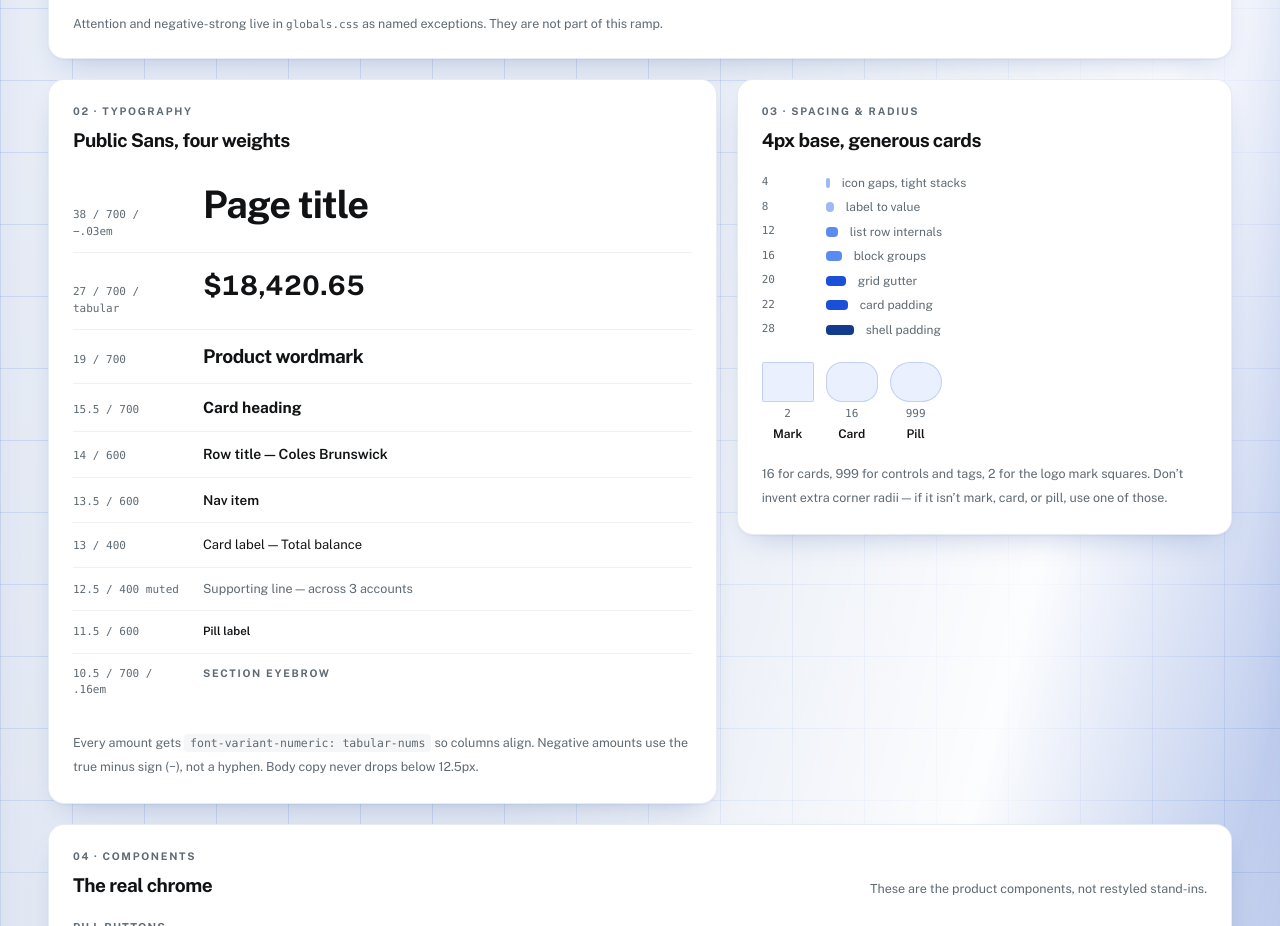
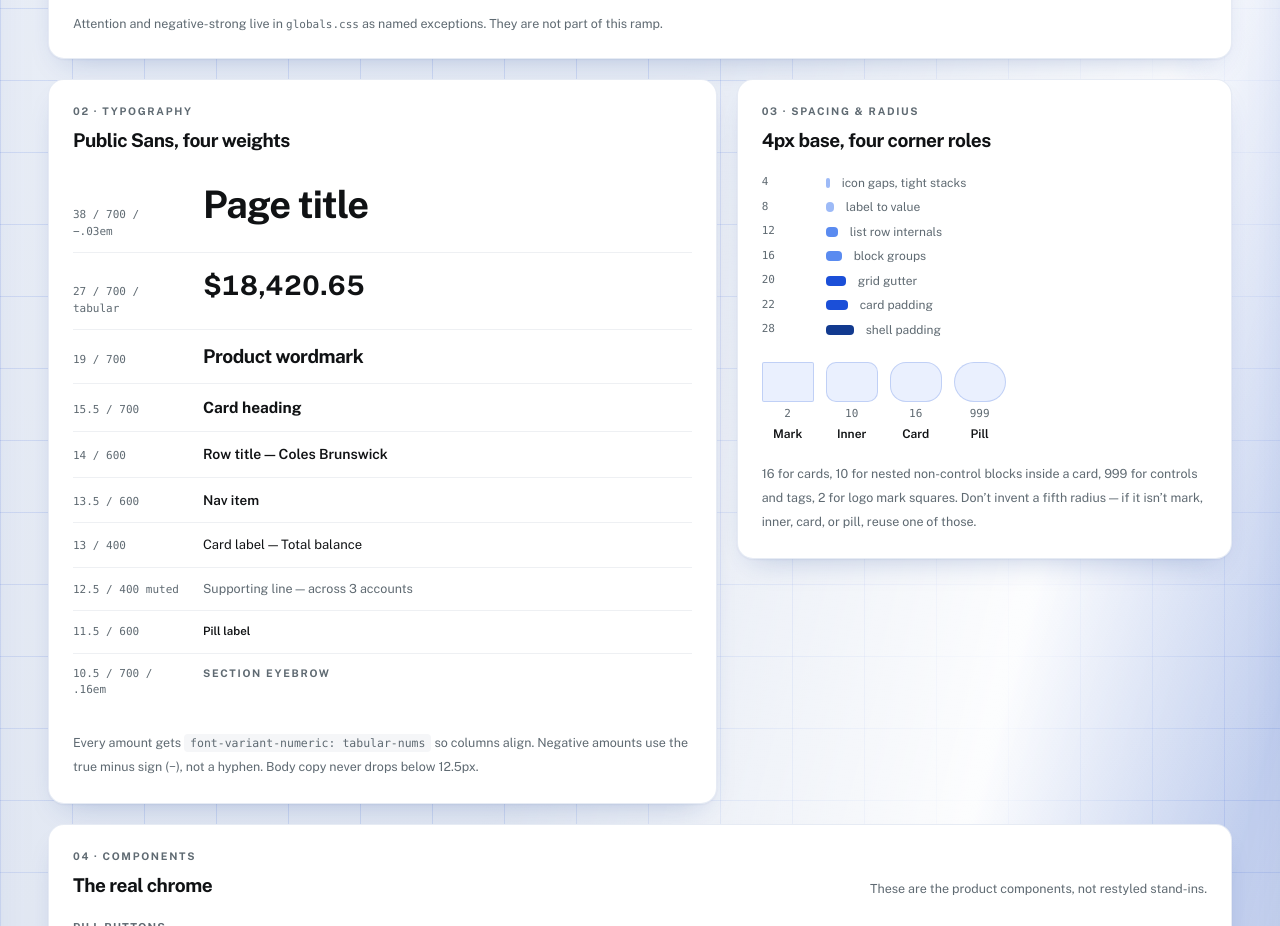
Before and after one commit to Cyphruszx/Bit-by-Bit, a Next.js app: page /design-system in a window 1280 px wide. Shown: the part 1000-1926 px from the top of the page. Built offline with nearby package versions, Linux system fonts and the light colour scheme; no server answers.

Commit message:
Add Inner 10 as the fourth radius role on the design-system page.
Declare --radius-inner in globals.css and show Mark / Inner / Card / Pill tiles. Do not restyle product screens yet.

Co-authored-by: Cyphruszx <Cyphruszx@users.noreply.github.com>

```diff
--- a/src/app/design-system/gallery.tsx
+++ b/src/app/design-system/gallery.tsx
@@ -123,7 +123,7 @@ export function DesignSystemGallery() {
         </Section>
 
         <div className="grid gap-5">
-          <Section index="03" eyebrow="Spacing & radius" title="4px base, generous cards">
+          <Section index="03" eyebrow="Spacing & radius" title="4px base, four corner roles">
             <div className="grid gap-2">
               {spaceSamples.map((sample) => (
                 <div key={sample.px} className="flex items-center gap-3">
@@ -145,8 +145,8 @@ export function DesignSystemGallery() {
               ))}
             </div>
             <p className="text-[12.5px] leading-6 text-muted">
-              16 for cards, 999 for controls and tags, 2 for the logo mark squares. Don’t invent extra corner radii — if
-              it isn’t mark, card, or pill, use one of those.
+              16 for cards, 10 for nested non-control blocks inside a card, 999 for controls and tags, 2 for logo mark
+              squares. Don’t invent a fifth radius — if it isn’t mark, inner, card, or pill, reuse one of those.
             </p>
           </Section>
         </div>
--- a/src/app/design-system/tokens.ts
+++ b/src/app/design-system/tokens.ts
@@ -54,6 +54,7 @@ export const darkColourTokens: ColorToken[] = [
 
 export const radiusSamples = [
   { name: "Mark", value: "2", className: "rounded-[var(--radius-mark)]", cssVar: "--radius-mark" },
+  { name: "Inner", value: "10", className: "rounded-[var(--radius-inner)]", cssVar: "--radius-inner" },
   { name: "Card", value: "16", className: "rounded-[var(--radius-card)]", cssVar: "--radius-card" },
   { name: "Pill", value: "999", className: "rounded-[var(--radius-pill)]", cssVar: "--radius-pill" },
 ] as const;
--- a/src/app/globals.css
+++ b/src/app/globals.css
@@ -121,6 +121,7 @@
   --radius-card: 1rem;
   --radius-pill: 9999px;
   --radius-mark: 2px;
+  --radius-inner: 10px;
 
   --card-bg: #ffffff;
   --card-border: rgba(18, 58, 143, 0.1);
```
Also changed, not shown: 1 other file (tests, documents, lock files or other folders).
